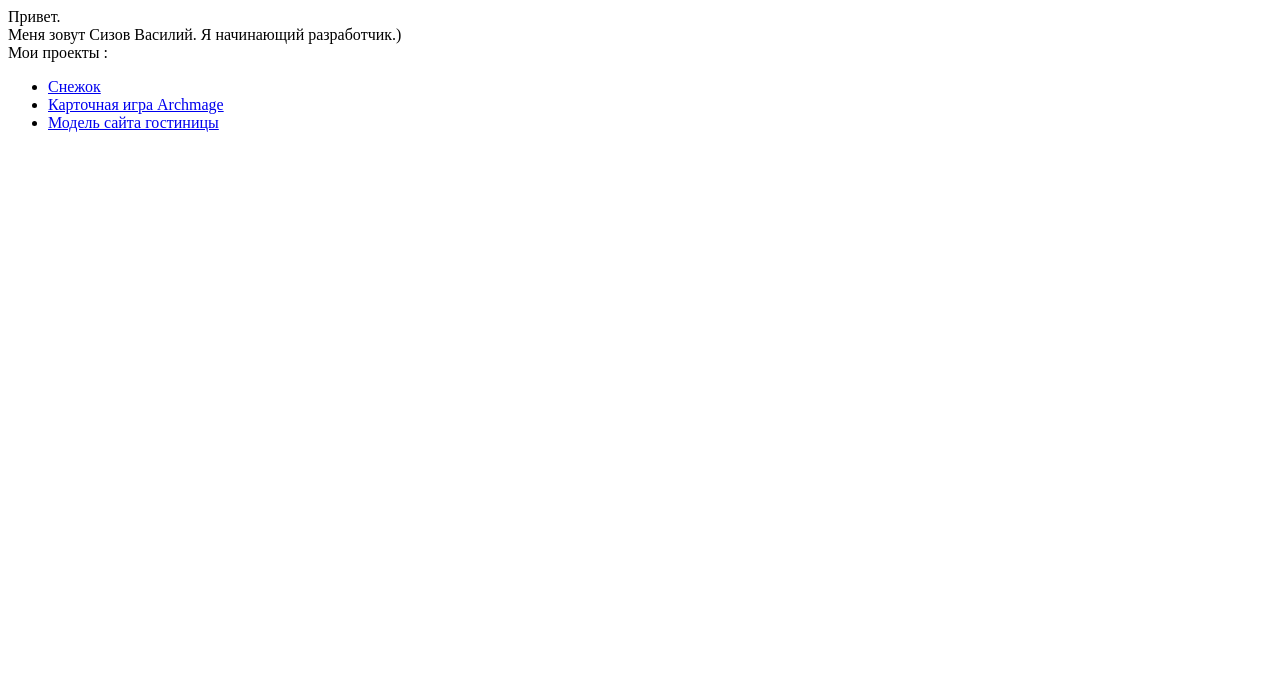
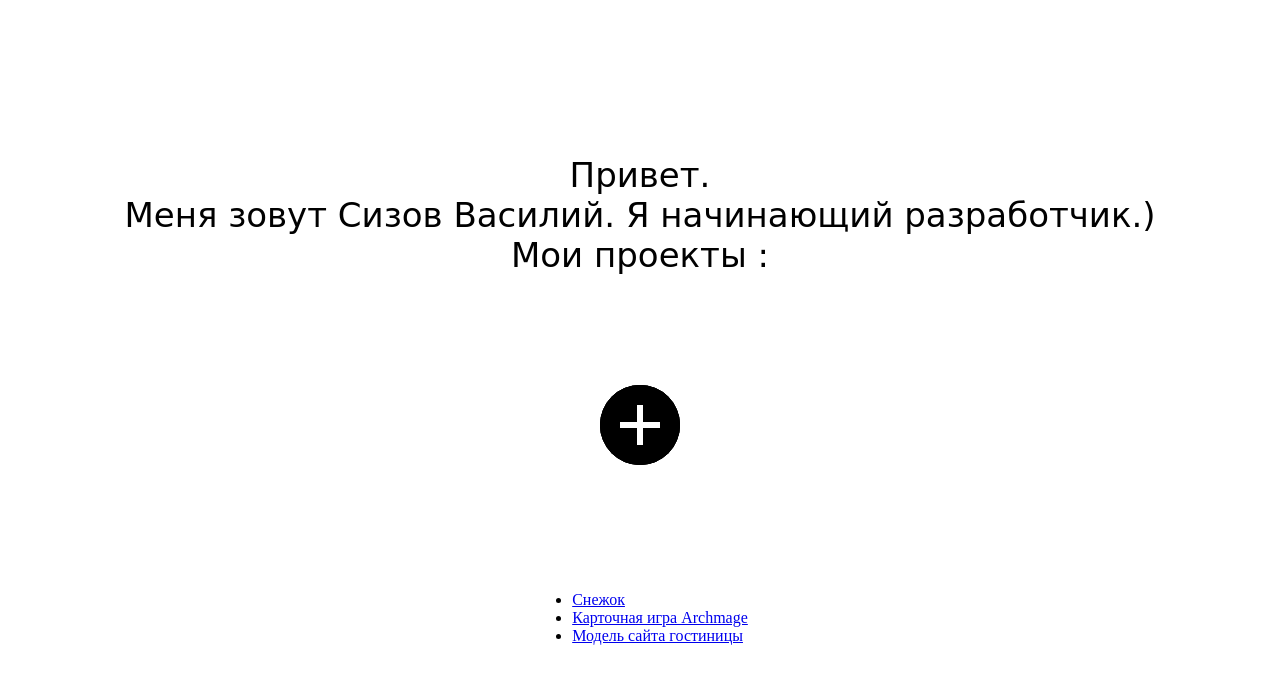
Before and after one commit to rocroobin/rocroobin.github.io, a plain HTML site: page index.html in a window 1280 px wide. Drawn offline with Linux system fonts and the light colour scheme; a web font is replaced by a local one.

Commit message:
Добавил шрифт. Сделал круговую менюшку для моих проектов, но пока не подключал ссылки

```diff
--- /dev/null
+++ b/css/style.css
@@ -0,0 +1,88 @@
+
+@import url('https://fonts.googleapis.com/css?family=Mansalva&display=swap');
+
+body {
+    display: flex;
+    flex-direction: column;
+    align-items: center;
+    justify-content: center;
+    height: 100vh;
+}
+
+header {
+    text-align: center;
+    font-family: 'Mansalva', cursive;
+    font-style: normal;
+    font-weight: normal;
+    font-size: 34px;
+}
+
+.menu {
+    position: relative;
+    width: 300px;
+    height: 300px;
+}
+
+.menu_item {
+    position: absolute;
+    top: 50%;
+    left: 50%;
+    transform: translate(-50%, -50%);
+    display: flex;
+    align-items: center;
+    justify-content: center;
+    width: 80px;
+    height: 80px;
+    border-radius: 50%;
+    text-decoration: none;
+    background-color: black;
+    color: white;
+    transition: 0.3s;
+    outline: none;
+}
+
+.menu_button {
+    position: absolute;
+    top: 50%;
+    left: 50%;
+    transform: translate(-50%, -50%);
+    width: 80px;
+    height: 80px;
+    border-radius: 50%;
+    background-color: black;
+    outline: none;
+}
+
+.menu_lines,
+.menu_lines::before,
+.menu_lines::after {
+    position: absolute;
+    width: 40px;
+    height: 6px;
+    background-color: white;
+    transition: 0.3s;
+}
+
+.menu_lines {
+    top: 50%;
+    left: 50%;
+    transform: translate(-50%, -50%);
+    background-color: transparent;
+}
+
+.menu_lines::before {
+    content: '';
+}
+
+.menu_lines::after {
+    content: '';
+    transform: rotate(90deg);
+}
+
+.menu_button_active .menu_lines::before {
+    transform: rotate(45deg);
+}
+
+.menu_button_active .menu_lines::after {
+    transform: rotate(-45deg);
+}
--- a/index.html
+++ b/index.html
@@ -1,16 +1,31 @@
 <!DOCTYPE html>
 <html>
 <head>
-	<title></title>
+    <meta charset="UTF-8">
+    <title>Личная страница</title>
+    <link rel="stylesheet" href="css/style.css">
 </head>
 <body>
-	Привет.<br>
-	Меня зовут Сизов Василий. Я начинающий разработчик.)<br>
-	Мои проекты : <br>
+    <header>
+            Привет.<br>
+            Меня зовут Сизов Василий. Я начинающий разработчик.)<br>
+            Мои проекты : <br>
+    </header>
+    <div class="menu">
+        <a href="#" class="menu_item">Верстка</a>
+        <a href="#" class="menu_item">JavaScript</a>
+        <a href="#" class="menu_item">ReactJs</a>
+
+        <a href="#" class="menu_button">
+            <span class="menu_lines"></span>
+        </a>
+
+    </div>
     <ul>
         <li><a href="https://rocroobin.github.io/landing/">Снежок</a></li>
         <li><a href="https://rocroobin.github.io/archmage/">Карточная игра Archmage</a></li>
         <li> <a href="https://rocroobin.github.io/landing-hotel/">Модель сайта гостиницы</a></li>
     </ul>
+    <script src="js/script.js"></script>
 </body>
 </html>
--- /dev/null
+++ b/js/script.js
@@ -0,0 +1,39 @@
+let menus = [...document.querySelectorAll(".menu")];
+
+menus.map((menu) => {
+    let items = menu.querySelectorAll(".menu_item");
+    let button = menu.querySelector(".menu_button");
+
+    let active = false;
+
+    const length = items.length;
+    const arc = 2 * Math.PI * (1/length);
+    const radius = 40;
+
+    button.addEventListener("click", (e) => {
+        e.preventDefault();
+
+        active = !active;
+
+        if (active) {
+
+            button.classList.add("menu_button_active");
+
+            for (let i = 0; i < length; i++) {
+                const angle = i * arc;
+                const x = radius * Math.cos(angle);
+                const y = radius * Math.sin(angle);
+                items[i].style.left = 50 + x + "%";
+                items[i].style.top = 50 + y + "%";
+            }
+
+        } else {
+
+            button.classList.remove("menu_button_active");
+
+            for (let i = 0; i < length; i++) {
+                items[i].removeAttribute("style");
+            }
+        }
+    });
+});
```
